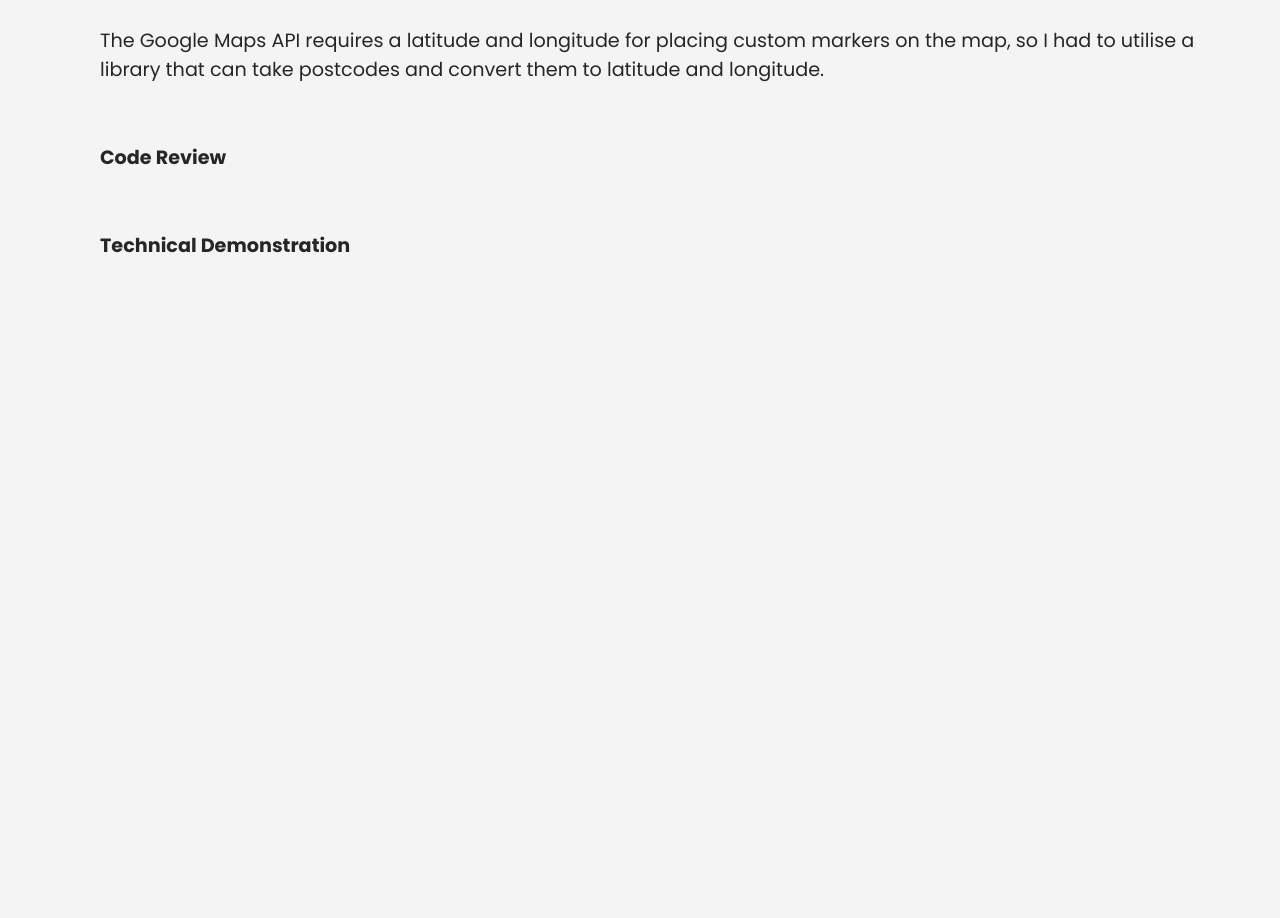
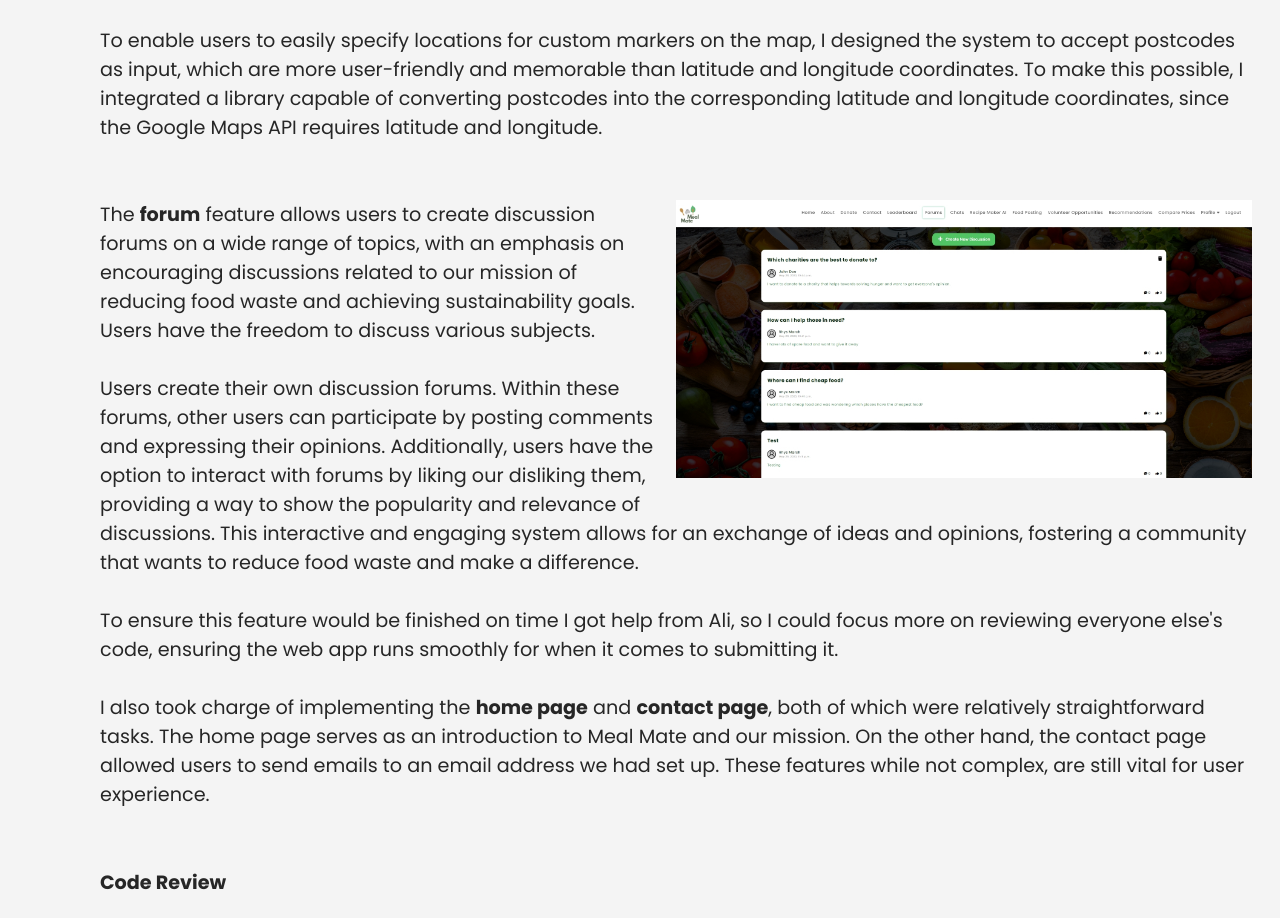
Before and after one commit to RhysMarch/Meal_Mate_Showcase, a plain HTML site: page src/index.html in a window 1280 px wide. Shown: the part 3141-4059 px from the top of the page. Before the commit the page ends 3441 px from the top, so only its background shows below. Drawn offline with Linux system fonts and the light colour scheme.

Commit message:
Development feature descriptions added

```diff
--- a/src/index.html
+++ b/src/index.html
@@ -100,7 +100,7 @@
                 <br>
                 <br>
                 <img src="assets/images/mapbasedfoodposting.png" alt="Gantt Chart" class="image2">
-                This feature was one of my ideas and so I was tasked with implementing this one.
+                This <b>map based food posting</b> feature was one of my ideas, and so I was tasked with implementing this one.
                 It aligns perfectly with our mission of reducing food waste and making a difference.
                 <br>
                 <br>
@@ -115,8 +115,30 @@
                 Once the account system was in place, Ali assisted me in integrating user accounts with the Food Posting functionality.
                 <br>
                 <br>
-                The Google Maps API requires a latitude and longitude for placing custom markers on the map, so I had to utilise a library that can take postcodes
-                and convert them to latitude and longitude.
+                To enable users to easily specify locations for custom markers on the map, I designed the system to accept postcodes as input, which are more
+                user-friendly and memorable than latitude and longitude coordinates. To make this possible, I integrated a library capable of converting postcodes into the
+                corresponding latitude and longitude coordinates, since the Google Maps API requires latitude and longitude.
+                <br>
+                <br>
+                <br>
+                <img src="assets/images/forum.jpg" alt="Gantt Chart" class="image">
+                The <b>forum</b> feature allows users to create discussion forums on a wide range of topics, with an emphasis on encouraging
+                discussions related to our mission of reducing food waste and achieving sustainability goals. Users have the freedom to discuss various subjects.
+                <br>
+                <br>
+                Users create their own discussion forums. Within these forums, other users can participate by posting comments and expressing their opinions.
+                Additionally, users have the option to interact with forums by liking our disliking them, providing a way to show the popularity and relevance of
+                discussions. This interactive and engaging system allows for an exchange of ideas and opinions, fostering a community that wants to reduce food waste
+                and make a difference.
+                <br>
+                <br>
+                To ensure this feature would be finished on time I got help from Ali, so I could focus more on reviewing everyone else's code, ensuring
+                the web app runs smoothly for when it comes to submitting it.
+                <br>
+                <br>
+                I also took charge of implementing the <b>home page</b> and <b>contact page</b>, both of which were relatively straightforward tasks.
+                The home page serves as an introduction to Meal Mate and our mission. On the other hand, the contact page
+                allowed users to send emails to an email address we had set up. These features while not complex, are still vital for user experience.
             </p>
             <div class="clear"></div>
         </div>
```
Also changed, not shown: src/assets/images/forum.jpg (added).
